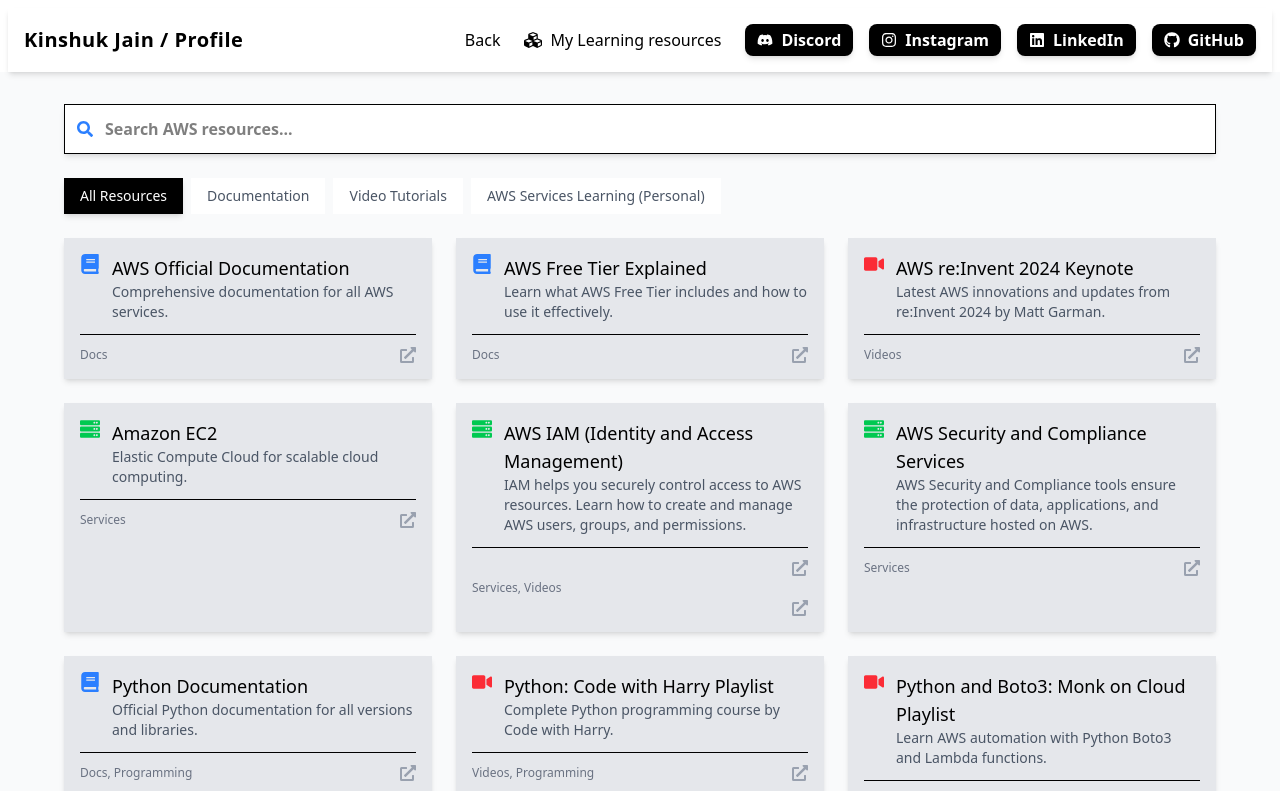
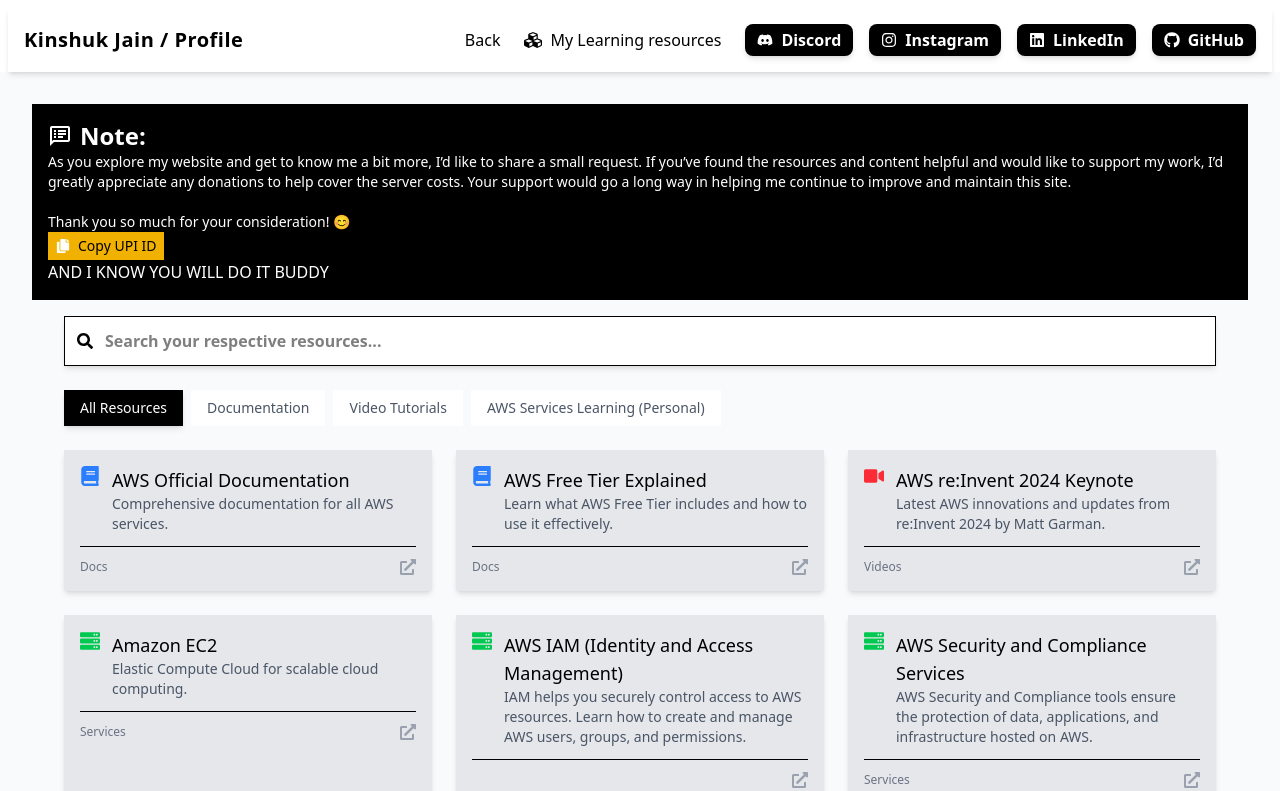
Before and after one commit to kinshukjainn/kinshukkportfolio, a React (Vite) app: page /awsdocs in a window 1280 px wide. Shown: the top 791 px of the page. Built offline with nearby package versions, Linux system fonts and the light colour scheme.

Commit message:
new ui changes added componesnts

```diff
--- a/src/components/AwsDocs.tsx
+++ b/src/components/AwsDocs.tsx
@@ -1,6 +1,6 @@
-// AwsDocs.tsx
 import { useState } from "react";
-import { FaBook, FaVideo, FaServer, FaExternalLinkAlt, FaSearch } from "react-icons/fa";
+import { FaBook, FaCopy, FaVideo, FaServer, FaExternalLinkAlt, FaSearch } from "react-icons/fa";
+import { MdOutlineSpeakerNotes } from "react-icons/md";
 
 const resources = [
   {
@@ -175,6 +175,7 @@ const resources = [
 export const AwsDocs = () => {
   const [searchQuery, setSearchQuery] = useState("");
   const [selectedCategory, setSelectedCategory] = useState("all");
+  const [copied, setCopied] = useState(false); // Moved to correct place
 
   const categories = [
     { id: "all", label: "All Resources" },
@@ -204,16 +205,43 @@ export const AwsDocs = () => {
     }
   };
 
+  const upicopy = () => {
+    const upiId = "kinshuk25jan04@oksbi";
+    navigator.clipboard.writeText(upiId);
+    setCopied(true);
+    setTimeout(() => setCopied(false), 2000);
+  };
+
   return (
     <div className="min-h-screen bg-gray-50 p-4 md:p-8">
+      <div className="mb-4 p-4 text-white bg-black">
+        <h1 className="font-semibold text-2xl flex items-center">
+          <MdOutlineSpeakerNotes className="text-white mr-2" /> Note:
+        </h1>
+        <p className="text-sm">
+          As you explore my website and get to know me a bit more, I’d like to share a small request. If you’ve found the resources and content helpful and would like to support my work, I’d greatly appreciate any donations to help cover the server costs. Your support would go a long way in helping me continue to improve and maintain this site.
+          <br />
+          <br />
+          Thank you so much for your consideration! 😊
+        </p>
+        <button
+          onClick={upicopy} // Corrected function call
+          className="flex items-center cursor-pointer text-sm gap-2 text-black hover:font-semibold px-2 py-1 bg-yellow-500   transition-all shadow-md"
+        >
+          <FaCopy className="text-white" />
+          {copied ? "UPI ID Copied!" : "Copy UPI ID"}
+        </button>
+        <span>AND I KNOW YOU WILL DO IT BUDDY</span>
+      </div>
+
       <div className="max-w-6xl mx-auto">
         {/* Search Bar */}
         <div className="mb-6 relative z-10">
-          <div className="relative bg-white text-black border border-black font-semibold  shadow-md p-3 flex items-center">
-            <FaSearch className="text-blue-500 mr-3" />
+          <div className="relative bg-white text-black border border-black font-semibold shadow-md p-3 flex items-center">
+            <FaSearch className="text-black mr-3" />
             <input
               type="text"
-              placeholder="Search AWS resources..."
+              placeholder="Search your respective resources..."
               className="flex-1 outline-none bg-transparent"
               value={searchQuery}
               onChange={(e) => setSearchQuery(e.target.value)}
```
